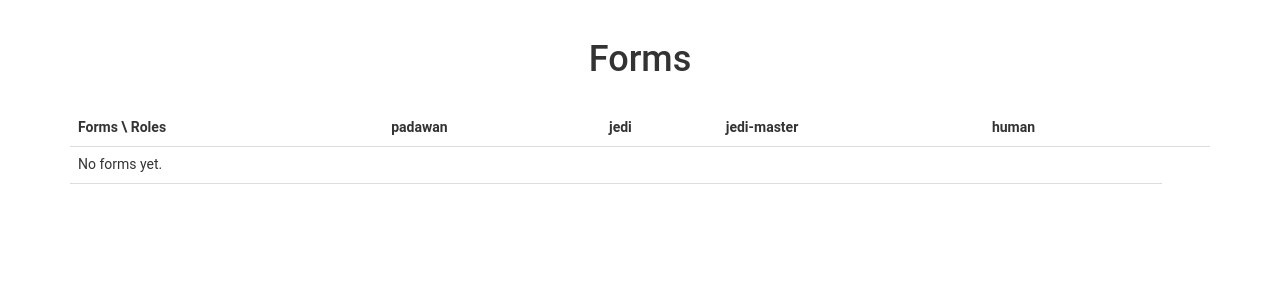
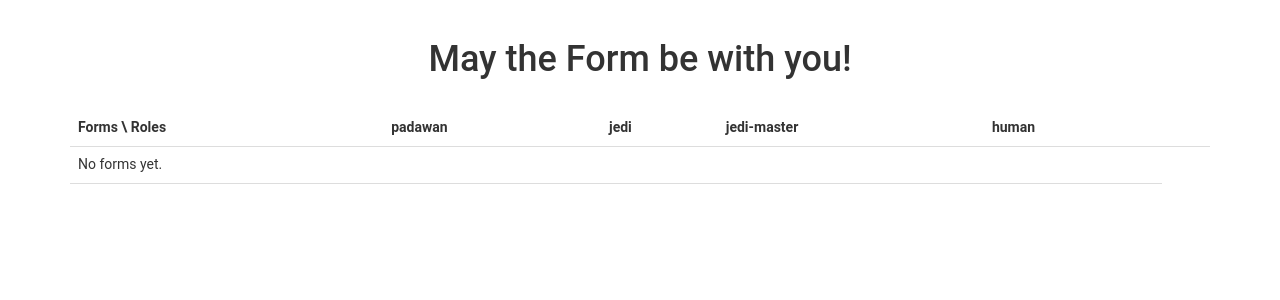
Before and after one commit to peopledoc/django-formidable, a Django app: page /forms/ in a window 1280 px wide. Shown: the top 300 px of the page. Run offline with Django 3.2, Linux system fonts and the light colour scheme; data that the repository does not hold is empty; parts of the project's set-up code (start-up, migrations or seed data) failed here and were passed over; some libraries are stand-ins or nearby versions.

Commit message:
Harmonize template title

```diff
--- a/demo/demo/builder/templates/formidable/formidable_list.html
+++ b/demo/demo/builder/templates/formidable/formidable_list.html
@@ -2,7 +2,7 @@
 
 {% block content %}
 <div class="title">
-  <h1>Forms</h1>
+  <h1>May the Form be with you!</h1>
 </div>
 <div>
   <table>
```
